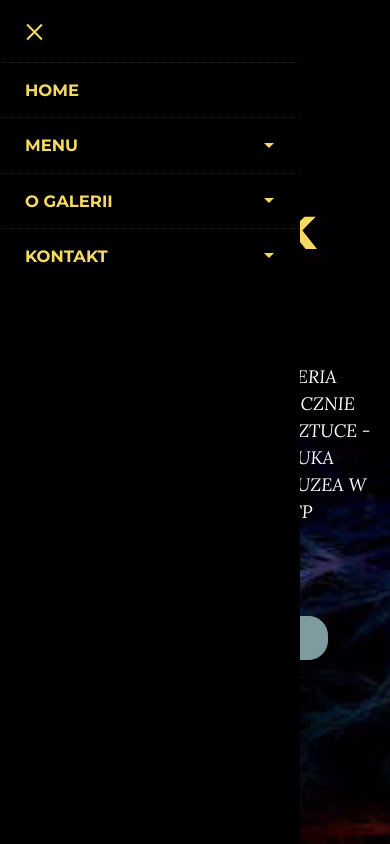
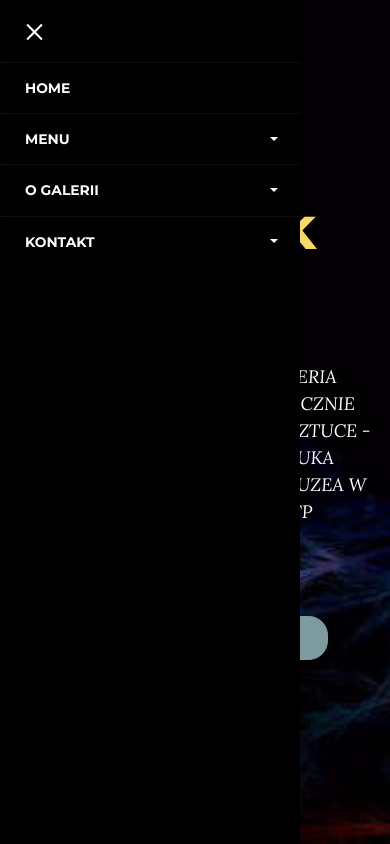
Before and after one commit to art-park/menu, a plain HTML site: page index.html in a window 390 px wide. Both pictures are taken after a click on the button 354 px from the left and 45 px from the top of the page. Shown: the top 844 px of the page. Drawn offline with Linux system fonts and the light colour scheme; a script that the page names is missing.

```diff
--- a/assets/mobirise/css/mbr-additional.css
+++ b/assets/mobirise/css/mbr-additional.css
@@ -425,22 +425,22 @@
   font-size: 10px;
 }
 #menu-h .navbar-toggler {
-  color: #f7da64;
+  color: #ffffff;
 }
 #menu-h .close-icon::before,
 #menu-h .close-icon::after {
-  background-color: #f7da64;
+  background-color: #ffffff;
 }
 #menu-h .link,
 #menu-h .dropdown-item {
-  color: #f7da64;
+  color: #ffffff;
 }
 #menu-h .link {
-  font-size: 0.95rem;
+  font-size: 0.8rem;
 }
 #menu-h .dropdown-item,
 #menu-h .nav-dropdown-sm .link {
-  font-size: 1.029rem;
+  font-size: 0.866rem;
 }
 #menu-h .link:hover,
 #menu-h .dropdown-item:hover,
@@ -465,7 +465,7 @@
   background: #000000;
 }
 #menu-h .bg-color.transparent .link {
-  color: #f7da64;
+  color: #ffffff;
   transition: none;
 }
 #menu-h .bg-color.transparent.opened .link {
@@ -539,22 +539,22 @@
   font-size: 10px;
 }
 #menu-h .navbar-toggler {
-  color: #f7da64;
+  color: #ffffff;
 }
 #menu-h .close-icon::before,
 #menu-h .close-icon::after {
-  background-color: #f7da64;
+  background-color: #ffffff;
 }
 #menu-h .link,
 #menu-h .dropdown-item {
-  color: #f7da64;
+  color: #ffffff;
 }
 #menu-h .link {
-  font-size: 0.95rem;
+  font-size: 0.8rem;
 }
 #menu-h .dropdown-item,
 #menu-h .nav-dropdown-sm .link {
-  font-size: 1.029rem;
+  font-size: 0.866rem;
 }
 #menu-h .link:hover,
 #menu-h .dropdown-item:hover,
@@ -579,7 +579,7 @@
   background: #000000;
 }
 #menu-h .bg-color.transparent .link {
-  color: #f7da64;
+  color: #ffffff;
   transition: none;
 }
 #menu-h .bg-color.transparent.opened .link {
--- a/index.html
+++ b/index.html
@@ -59,7 +59,7 @@
 
 </section>
 
-<section class="engine"><a href="https://mobirise.info/q">free responsive site templates</a></section><section class="mbr-section mbr-section-hero mbr-section-full mbr-section-with-arrow mbr-parallax-background mbr-after-navbar" id="header5-0" data-rv-view="2" style="background-image: url(assets/images/logo-10-1280x800.jpg);">
+<section class="engine"><a href="https://mobirise.info/i">free website creation software</a></section><section class="mbr-section mbr-section-hero mbr-section-full mbr-section-with-arrow mbr-parallax-background mbr-after-navbar" id="header5-0" data-rv-view="2" style="background-image: url(assets/images/logo-10-1280x800.jpg);">
 
     <div class="mbr-overlay" style="opacity: 0.1; background-color: rgb(0, 0, 0);"></div>
 
@@ -227,7 +227,7 @@
 
                 <form action="https://mobirise.com/" method="post" data-form-title="MESSAGE">
 
-                    <input type="hidden" value="D9csMilxRelZCgwbKFOxOItGH9MjhTwgLIi+tBhRwSDcJAWwRXn0O8pCaEaedxGv7/87z1B6vrTWBUbNOlEzAZkLJNE1tCt8M3HwVhT9qRQ8Bqt2tjyKUYFEL0uJPqif" data-form-email="true">
+                    <input type="hidden" value="kXH1enY2I/nV85ppCtkc9iVHeHObP72O2IO/bKm87MjfESwZGa7CEFB0UkDykpkVMIszRLSWs4bMezrrHrrc3K/1GbyDKopbsusJf4T58YM63yU2wKpNjBLWiW/E6opZ" data-form-email="true">
 
 
 
```
Also changed, not shown: page1.html (+1 -1 lines), 1 other file.
